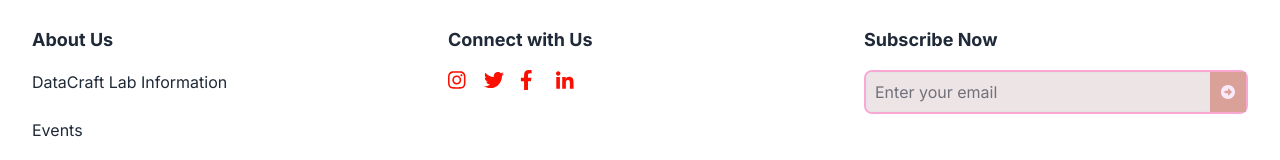
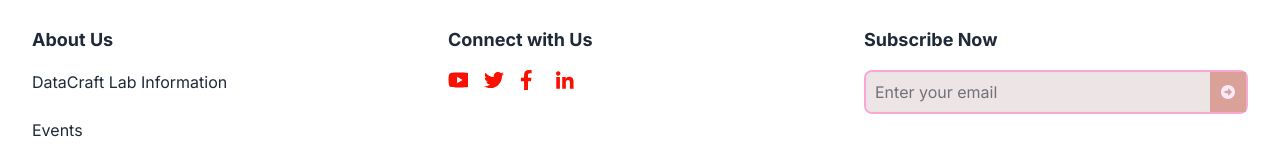
Before and after one commit to Data-School-101/website, a Next.js app: page / in a window 1280 px wide. Shown: the part 1619-1779 px from the top of the page. Built offline with nearby package versions, Linux system fonts and the light colour scheme.

Commit message:
added updates

```diff
--- a/components/home/footer.tsx
+++ b/components/home/footer.tsx
@@ -1,6 +1,7 @@
 import React from 'react'
 import { Input } from '../ui/input'
 import { Icon } from '../icons'
+import Link from 'next/link'
 
 
 interface FooterSectionProps {
@@ -60,8 +61,8 @@
         {/* About Us Section */}
         <FooterSection title="About Us">
           <ul className="space-y-6">
-            <li><a href="#" className="hover:text-yellow-500">DataCraft Lab Information</a></li>
-            <li><a href="#" className="hover:text-yellow-500">Events</a></li>
+            <li><a href="/about" className="hover:text-yellow-500">DataCraft Lab Information</a></li>
+            <li><a href="/events" className="hover:text-yellow-500">Events</a></li>
             <li><a href="#" className="hover:text-yellow-500">Get Involved</a></li>
             <li><a href="#" className="hover:text-yellow-500">Legal</a></li>
           </ul>
@@ -70,7 +71,9 @@
         {/* Connect with Us Section */}
         <FooterSection title="Connect with Us">
           <div className="flex space-x-4 justify-center md:justify-start">
-            <Icon social='instagram' />
+            <Link href="https://youtube.com/@datacraftlab24?si=K9pjHQYVR9WZbyoq" passHref>
+              <Icon social="youtube" />
+            </Link>
             <Icon social='twitter' />
             <Icon social='facebook' />
             <Icon social='linkedin' />
--- a/components/icons/icons.tsx
+++ b/components/icons/icons.tsx
@@ -1,16 +1,17 @@
 import React from 'react'
 
 interface IconProps {
-  social: 'instagram' | 'twitter' | 'facebook' | 'linkedin'
+  social: 'youtube' | 'twitter' | 'facebook' | 'linkedin'
   ariaLabel?: string
 }
 
 const socialPaths: { [key in IconProps['social']]: string } = {
-  instagram: "M224.1 141c-63.6 0-114.9 51.3-114.9 114.9s51.3 114.9 114.9 114.9S339 319.5 339 255.9 287.7 141 224.1 141zm0 189.6c-41.1 0-74.7-33.5-74.7-74.7s33.5-74.7 74.7-74.7 74.7 33.5 74.7 74.7-33.6 74.7-74.7 74.7zm146.4-194.3c0 14.9-12 26.8-26.8 26.8-14.9 0-26.8-12-26.8-26.8s12-26.8 26.8-26.8 26.8 12 26.8 26.8zm76.1 27.2c-1.7-35.9-9.9-67.7-36.2-93.9-26.2-26.2-58-34.4-93.9-36.2-37-2.1-147.9-2.1-184.9 0-35.8 1.7-67.6 9.9-93.9 36.1s-34.4 58-36.2 93.9c-2.1 37-2.1 147.9 0 184.9 1.7 35.9 9.9 67.7 36.2 93.9s58 34.4 93.9 36.2c37 2.1 147.9 2.1 184.9 0 35.9-1.7 67.7-9.9 93.9-36.2 26.2-26.2 34.4-58 36.2-93.9 2.1-37 2.1-147.8 0-184.8zM398.8 388c-7.8 19.6-22.9 34.7-42.6 42.6-29.5 11.7-99.5 9-132.1 9s-102.7 2.6-132.1-9c-19.6-7.8-34.7-22.9-42.6-42.6-11.7-29.5-9-99.5-9-132.1s-2.6-102.7 9-132.1c7.8-19.6 22.9-34.7 42.6-42.6 29.5-11.7 99.5-9 132.1-9s102.7-2.6 132.1 9c19.6 7.8 34.7 22.9 42.6 42.6 11.7 29.5 9 99.5 9 132.1s2.7 102.7-9 132.1z",
+  youtube: "M549.655 124.083c-6.281-23.65-24.787-42.276-48.284-48.597C458.781 64 288 64 288 64S117.22 64 74.629 75.486c-23.497 6.322-42.003 24.947-48.284 48.597-11.412 42.867-11.412 132.305-11.412 132.305s0 89.438 11.412 132.305c6.281 23.65 24.787 41.5 48.284 47.821C117.22 448 288 448 288 448s170.78 0 213.371-11.486c23.497-6.321 42.003-24.171 48.284-47.821 11.412-42.867 11.412-132.305 11.412-132.305s0-89.438-11.412-132.305zm-317.51 213.508V175.185l142.739 81.205-142.739 81.201z",
   twitter: "M459.37 151.716c.325 4.548.325 9.097.325 13.645 0 138.72-105.583 298.558-298.558 298.558-59.452 0-114.68-17.219-161.137-47.106 8.447.974 16.568 1.299 25.34 1.299 49.055 0 94.213-16.568 130.274-44.832-46.132-.975-84.792-31.188-98.112-72.772 6.498.974 12.995 1.624 19.818 1.624 9.421 0 18.843-1.3 27.614-3.573-48.081-9.747-84.143-51.98-84.143-102.985v-1.299c13.969 7.797 30.214 12.67 47.431 13.319-28.264-18.843-46.781-51.005-46.781-87.391 0-19.492 5.197-37.36 14.294-52.954 51.655 63.675 129.3 105.258 216.365 109.807-1.624-7.797-2.599-15.918-2.599-24.04 0-57.828 46.782-104.934 104.934-104.934 30.213 0 57.502 12.67 76.67 33.137 23.715-4.548 46.456-13.32 66.599-25.34-7.798 24.366-24.366 44.833-46.132 57.827 21.117-2.273 41.584-8.122 60.426-16.243-14.292 20.791-32.161 39.308-52.628 54.253z",
   facebook: "M279.14 288l14.22-92.66h-88.91v-60.13c0-25.35 12.42-50.06 52.24-50.06h40.42V6.26S260.43 0 225.36 0c-73.22 0-121.08 44.38-121.08 124.72v70.62H22.89V288h81.39v224h100.17V288z",
-  linkedin: "M100.28 480H7.4V180h92.88zm-46.44-336C24.05 144 0 119.81 0 89.09 0 58.24 24.56 32 57.17 32s56.73 26.23 56.73 57.09c0 30.72-24.05 54.91-56.73 54.91zM447.9 480h-92.68v-144c0-34.39-.69-78.6-47.85-78.6-47.86 0-55.19 37.42-55.19 76.08V480h-92.92V180h89.22v40.97h1.28c12.42-23.5 42.71-48.29 87.88-48.29 94.05 0 111.4 61.88 111.4 142.3V480z"
+  linkedin: "M100.28 480H7.4V180h92.88zm-46.44-336C24.05 144 0 119.81 0 89.09 0 58.24 24.56 32 57.17 32s56.73 26.23 56.73 57.09c0 30.72-24.05 54.91-56.73 54.91zM447.9 480h-92.68v-144c0-34.39-.69-78.6-47.85-78.6-47.86 0-55.19 37.42-55.19 76.08V480h-92.92V180h89.22v40.97h1.28c12.42-23.5 42.71-48.29 87.88-48.29 94.05 0 111.4 61.88 111.4 142.3V480z",
 }
+
 
 
 const Icon: React.FC<IconProps> = ({ social, ariaLabel }) => {
```
